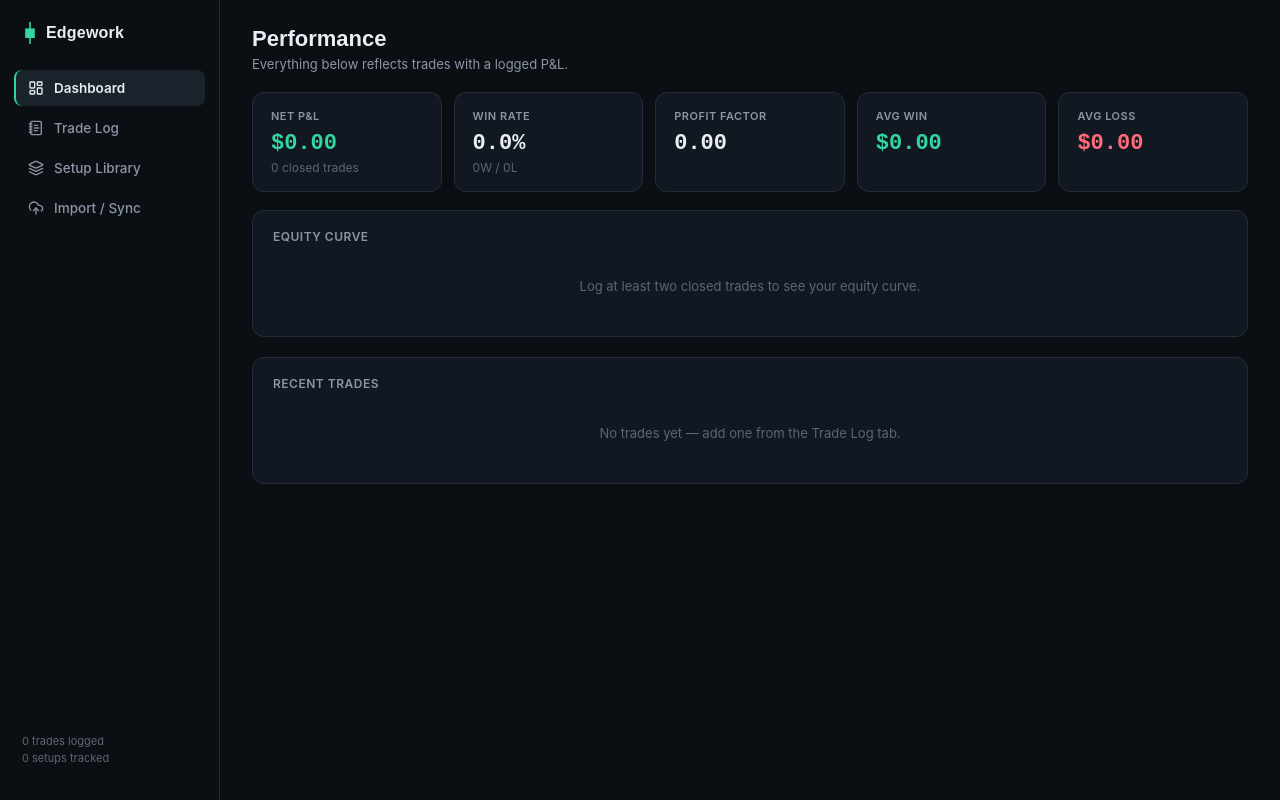
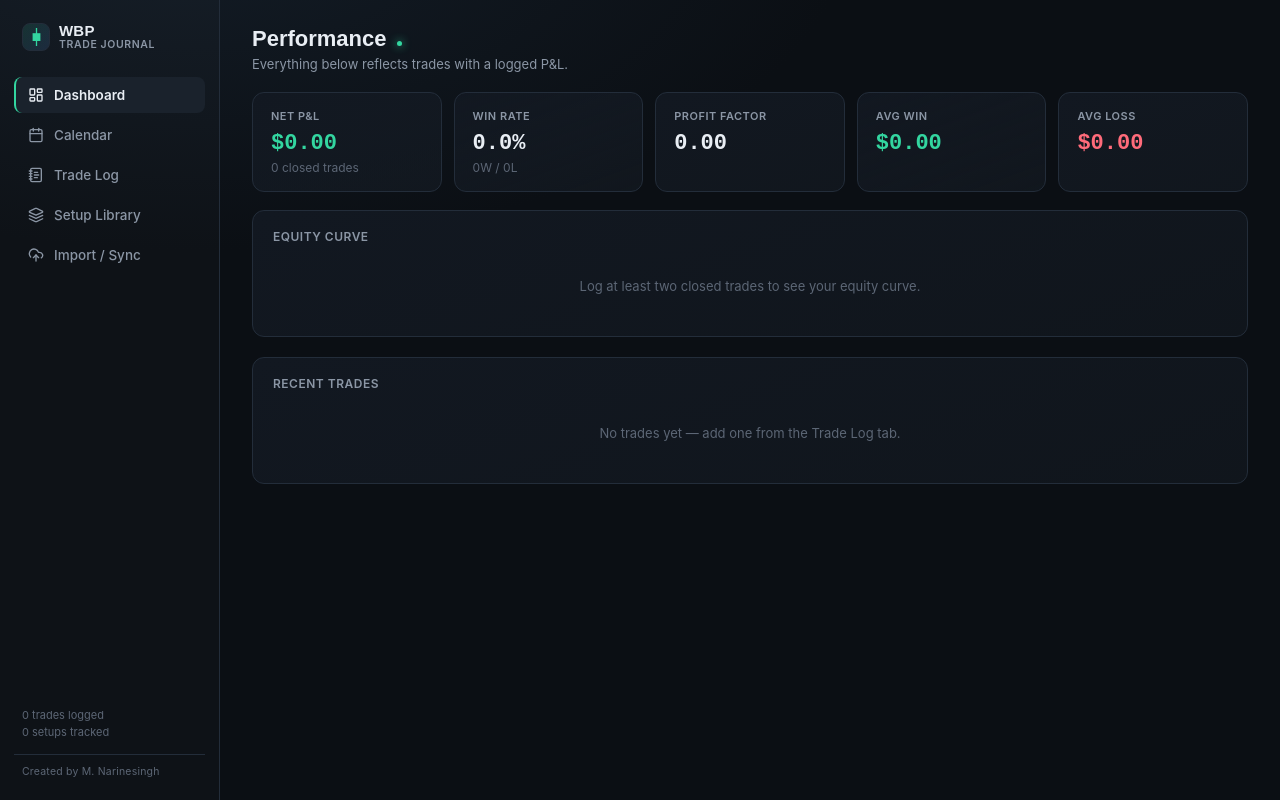
Before and after one commit to mjn90AI/stackblitz-starters-2at7a4dc, a React (Vite) app in the folder trading-journal/src/renderer/: page / in a window 1280 px wide. Built offline with nearby package versions, Linux system fonts and the light colour scheme.

Commit message:
Update App.jsx

```diff
--- a/trading-journal/src/renderer/src/App.jsx
+++ b/trading-journal/src/renderer/src/App.jsx
@@ -6,7 +6,8 @@ import {
 import Papa from "papaparse";
 import {
   LayoutDashboard, NotebookText, Layers, UploadCloud, Plus, Trash2,
-  X, TrendingUp, TrendingDown, Save, ChevronDown, ChevronUp, Info
+  X, TrendingUp, TrendingDown, Save, ChevronDown, ChevronUp, Info,
+  Calendar as CalendarIcon, ChevronLeft, ChevronRight
 } from "lucide-react";
 
 /* ---------------------------------------------------------
@@ -84,7 +85,10 @@ function Btn({ children, onClick, variant = "ghost", style, type = "button" }) {
 
 function StatCard({ label, value, sub, positive }) {
   return (
-    <div style={{ background: COLORS.bg1, border: `1px solid ${COLORS.border}`, borderRadius: 12, padding: "16px 18px", flex: 1, minWidth: 150 }}>
+    <div className="card-hover" style={{
+      background: `linear-gradient(160deg, ${COLORS.bg1} 0%, ${COLORS.bg2}66 100%)`,
+      border: `1px solid ${COLORS.border}`, borderRadius: 12, padding: "16px 18px", flex: 1, minWidth: 150,
+    }}>
       <div style={{ fontSize: 11, textTransform: "uppercase", letterSpacing: 0.5, color: COLORS.mid, fontWeight: 600, marginBottom: 8 }}>{label}</div>
       <div style={{ fontFamily: "IBM Plex Mono, monospace", fontSize: 22, fontWeight: 600, color: positive === undefined ? COLORS.hi : positive ? COLORS.long : COLORS.short }}>{value}</div>
       {sub && <div style={{ fontSize: 12, color: COLORS.low, marginTop: 4 }}>{sub}</div>}
@@ -216,6 +220,7 @@ export default function TradingJournal() {
 
   const NAV = [
     { id: "dashboard", label: "Dashboard", icon: LayoutDashboard },
+    { id: "calendar", label: "Calendar", icon: CalendarIcon },
     { id: "log", label: "Trade Log", icon: NotebookText },
     { id: "setups", label: "Setup Library", icon: Layers },
     { id: "import", label: "Import / Sync", icon: UploadCloud },
@@ -223,7 +228,8 @@ export default function TradingJournal() {
 
   return (
     <div style={{
-      background: COLORS.bg0, minHeight: "100%", display: "flex", color: COLORS.hi,
+      background: `radial-gradient(1200px 600px at 15% -10%, #131C26 0%, ${COLORS.bg0} 55%)`,
+      minHeight: "100%", display: "flex", color: COLORS.hi,
       fontFamily: "Inter, sans-serif", fontSize: 14,
     }}>
       <style>{`
@@ -237,19 +243,30 @@ export default function TradingJournal() {
         tr:hover td { background: ${COLORS.bg1}; }
         input:focus, textarea:focus, select:focus { border-color: ${COLORS.info} !important; }
         input[type=file] { color: ${COLORS.mid}; }
+        .navitem:hover { background: ${COLORS.bg2}; color: ${COLORS.hi} !important; }
+        .card-hover { transition: transform .15s ease, box-shadow .15s ease, border-color .15s ease; }
+        .card-hover:hover { transform: translateY(-1px); border-color: ${COLORS.bg3} !important; box-shadow: 0 8px 24px rgba(0,0,0,0.35); }
       `}</style>
 
       {/* Sidebar */}
-      <div style={{ width: 220, borderRight: `1px solid ${COLORS.border}`, padding: "22px 14px", display: "flex", flexDirection: "column", gap: 4, flexShrink: 0 }}>
-        <div style={{ display: "flex", alignItems: "center", gap: 8, padding: "0 8px 22px" }}>
-          <CandleIcon color={COLORS.long} size={16} />
-          <span style={{ fontFamily: "Space Grotesk, sans-serif", fontWeight: 700, fontSize: 16, letterSpacing: 0.2 }}>Edgework</span>
+      <div style={{ width: 220, borderRight: `1px solid ${COLORS.border}`, padding: "22px 14px", display: "flex", flexDirection: "column", gap: 4, flexShrink: 0, background: "rgba(255,255,255,0.012)" }}>
+        <div style={{ display: "flex", alignItems: "center", gap: 9, padding: "0 8px 22px" }}>
+          <div style={{
+            width: 28, height: 28, borderRadius: 8, display: "flex", alignItems: "center", justifyContent: "center",
+            background: `linear-gradient(135deg, ${COLORS.long}22, ${COLORS.info}22)`, border: `1px solid ${COLORS.border}`,
+          }}>
+            <CandleIcon color={COLORS.long} size={13} />
+          </div>
+          <div style={{ display: "flex", flexDirection: "column", lineHeight: 1.15 }}>
+            <span style={{ fontFamily: "Space Grotesk, sans-serif", fontWeight: 700, fontSize: 15, letterSpacing: 0.2 }}>WBP</span>
+            <span style={{ fontSize: 10.5, color: COLORS.mid, fontWeight: 600, letterSpacing: 0.6, textTransform: "uppercase" }}>Trade Journal</span>
+          </div>
         </div>
         {NAV.map(n => {
           const Icon = n.icon;
           const active = tab === n.id;
           return (
-            <div key={n.id} onClick={() => setTab(n.id)}
+            <div key={n.id} className="navitem" onClick={() => setTab(n.id)}
               style={{
                 display: "flex", alignItems: "center", gap: 10, padding: "10px 12px", borderRadius: 8,
                 cursor: "pointer", color: active ? COLORS.hi : COLORS.mid,
@@ -260,14 +277,18 @@ export default function TradingJournal() {
             </div>
           );
         })}
-        <div style={{ marginTop: "auto", padding: "12px 8px", fontSize: 11, color: COLORS.low, lineHeight: 1.5 }}>
+        <div style={{ marginTop: "auto", padding: "12px 8px 4px", fontSize: 11, color: COLORS.low, lineHeight: 1.5 }}>
           {trades.length} trades logged<br />{setups.length} setups tracked
+        </div>
+        <div style={{ padding: "10px 8px 0", marginTop: 6, borderTop: `1px solid ${COLORS.border}`, fontSize: 10.5, color: COLORS.low, letterSpacing: 0.2 }}>
+          Created by M. Narinesingh
         </div>
       </div>
 
       {/* Main */}
       <div style={{ flex: 1, padding: "26px 32px", overflowY: "auto", maxHeight: "100vh" }}>
         {tab === "dashboard" && <Dashboard stats={stats} trades={trades} />}
+        {tab === "calendar" && <CalendarView trades={trades} />}
         {tab === "log" && (
           <TradeLog
             trades={trades} setTrades={setTrades}
@@ -309,7 +330,10 @@ function Dashboard({ stats, trades }) {
   const recent = trades.slice(0, 6);
   return (
     <div>
-      <h1 style={{ fontFamily: "Space Grotesk, sans-serif", fontSize: 22, margin: "0 0 4px" }}>Performance</h1>
+      <div style={{ display: "flex", alignItems: "baseline", gap: 10, marginBottom: 4 }}>
+        <h1 style={{ fontFamily: "Space Grotesk, sans-serif", fontSize: 22, margin: 0 }}>Performance</h1>
+        <span style={{ height: 5, width: 5, borderRadius: "50%", background: COLORS.long, boxShadow: `0 0 8px ${COLORS.long}` }} />
+      </div>
       <p style={{ color: COLORS.mid, margin: "0 0 20px", fontSize: 13 }}>Everything below reflects trades with a logged P&L.</p>
 
       <div style={{ display: "flex", gap: 12, flexWrap: "wrap", marginBottom: 18 }}>
@@ -320,7 +344,7 @@ function Dashboard({ stats, trades }) {
         <StatCard label="Avg Loss" value={fmt$(stats.avgLoss)} positive={false} />
       </div>
 
-      <div style={{ background: COLORS.bg1, border: `1px solid ${COLORS.border}`, borderRadius: 12, padding: "18px 20px", marginBottom: 20 }}>
+      <div className="card-hover" style={{ background: `linear-gradient(160deg, ${COLORS.bg1} 0%, ${COLORS.bg2}55 100%)`, border: `1px solid ${COLORS.border}`, borderRadius: 12, padding: "18px 20px", marginBottom: 20 }}>
         <div style={{ fontSize: 12, textTransform: "uppercase", letterSpacing: 0.5, color: COLORS.mid, fontWeight: 600, marginBottom: 10 }}>Equity Curve</div>
         {stats.curve.length > 1 ? (
           <ResponsiveContainer width="100%" height={220}>
@@ -345,7 +369,7 @@ function Dashboard({ stats, trades }) {
         )}
       </div>
 
-      <div style={{ background: COLORS.bg1, border: `1px solid ${COLORS.border}`, borderRadius: 12, padding: "18px 20px" }}>
+      <div className="card-hover" style={{ background: `linear-gradient(160deg, ${COLORS.bg1} 0%, ${COLORS.bg2}55 100%)`, border: `1px solid ${COLORS.border}`, borderRadius: 12, padding: "18px 20px" }}>
         <div style={{ fontSize: 12, textTransform: "uppercase", letterSpacing: 0.5, color: COLORS.mid, fontWeight: 600, marginBottom: 10 }}>Recent Trades</div>
         {recent.length ? (
           <table>
@@ -364,6 +388,117 @@ function Dashboard({ stats, trades }) {
             </tbody>
           </table>
         ) : <EmptyState text="No trades yet — add one from the Trade Log tab." />}
+      </div>
+    </div>
+  );
+}
+
+function CalendarView({ trades }) {
+  const [cursor, setCursor] = useState(() => { const d = new Date(); return new Date(d.getFullYear(), d.getMonth(), 1); });
+
+  const dayStats = useMemo(() => {
+    const map = {};
+    for (const t of trades) {
+      if (t.pnl === "" || isNaN(parseFloat(t.pnl))) continue;
+      const key = t.date;
+      if (!map[key]) map[key] = { pnl: 0, count: 0 };
+      map[key].pnl += parseFloat(t.pnl);
+      map[key].count += 1;
+    }
+    return map;
+  }, [trades]);
+
+  const year = cursor.getFullYear(), month = cursor.getMonth();
+  const monthLabel = cursor.toLocaleDateString(undefined, { month: "long", year: "numeric" });
+  const startWeekday = new Date(year, month, 1).getDay();
+  const daysInMonth = new Date(year, month + 1, 0).getDate();
+
+  const cells = [];
+  for (let i = 0; i < startWeekday; i++) cells.push(null);
+  for (let d = 1; d <= daysInMonth; d++) cells.push(d);
+  while (cells.length % 7 !== 0) cells.push(null);
+  const weeks = [];
+  for (let i = 0; i < cells.length; i += 7) weeks.push(cells.slice(i, i + 7));
+
+  const pad = (n) => String(n).padStart(2, "0");
+  const keyFor = (d) => `${year}-${pad(month + 1)}-${pad(d)}`;
+
+  let monthTotal = 0;
+  for (let d = 1; d <= daysInMonth; d++) { const s = dayStats[keyFor(d)]; if (s) monthTotal += s.pnl; }
+
+  const today = new Date();
+  const isToday = (d) => d && today.getFullYear() === year && today.getMonth() === month && today.getDate() === d;
+
+  const goToday = () => { const now = new Date(); setCursor(new Date(now.getFullYear(), now.getMonth(), 1)); };
+  const prevMonth = () => setCursor(new Date(year, month - 1, 1));
+  const nextMonth = () => setCursor(new Date(year, month + 1, 1));
+
+  return (
+    <div>
+      <div style={{ display: "flex", alignItems: "center", justifyContent: "space-between", marginBottom: 18, flexWrap: "wrap", gap: 12 }}>
+        <div>
+          <h1 style={{ fontFamily: "Space Grotesk, sans-serif", fontSize: 22, margin: "0 0 4px" }}>Calendar</h1>
+          <p style={{ color: COLORS.mid, margin: 0, fontSize: 13 }}>Daily P&L at a glance — green for winning days, red for losing days.</p>
+        </div>
+        <div style={{ display: "flex", alignItems: "center", gap: 10 }}>
+          <Btn onClick={goToday}>Today</Btn>
+          <div style={{ display: "flex", alignItems: "center", gap: 2 }}>
+            <div onClick={prevMonth} style={{ padding: 8, borderRadius: 8, cursor: "pointer", color: COLORS.mid, border: `1px solid ${COLORS.border}` }}><ChevronLeft size={15} /></div>
+            <div onClick={nextMonth} style={{ padding: 8, borderRadius: 8, cursor: "pointer", color: COLORS.mid, border: `1px solid ${COLORS.border}`, marginLeft: 4 }}><ChevronRight size={15} /></div>
+          </div>
+          <span style={{ fontFamily: "Space Grotesk, sans-serif", fontWeight: 600, fontSize: 16 }}>{monthLabel}</span>
+          <span style={{ fontFamily: "IBM Plex Mono, monospace", fontWeight: 600, fontSize: 15, color: monthTotal >= 0 ? COLORS.long : COLORS.short }}>{fmt$(monthTotal)}</span>
+        </div>
+      </div>
+
+      <div style={{ display: "grid", gridTemplateColumns: "repeat(7, 1fr) 130px", gap: 8 }}>
+        {["SUN", "MON", "TUE", "WED", "THU", "FRI", "SAT"].map(d => (
+          <div key={d} style={{ fontSize: 10.5, fontWeight: 700, letterSpacing: 0.6, color: COLORS.low, textAlign: "center", paddingBottom: 2 }}>{d}</div>
+        ))}
+        <div />
+
+        {weeks.map((week, wi) => {
+          let weekPnl = 0, weekCount = 0, weekHasData = false;
+          week.forEach(d => { if (d) { const s = dayStats[keyFor(d)]; if (s) { weekPnl += s.pnl; weekCount += s.count; weekHasData = true; } } });
+          return (
+            <React.Fragment key={wi}>
+              {week.map((d, di) => {
+                if (!d) return <div key={di} style={{ minHeight: 92, borderRadius: 10, background: "transparent" }} />;
+                const s = dayStats[keyFor(d)];
+                const win = s && s.pnl > 0, loss = s && s.pnl < 0;
+                return (
+                  <div key={di} className="card-hover" style={{
+                    minHeight: 92, borderRadius: 10, padding: "8px 10px",
+                    background: win ? "rgba(51,214,160,0.14)" : loss ? "rgba(255,107,122,0.14)" : COLORS.bg1,
+                    border: `1px solid ${win ? "rgba(51,214,160,0.35)" : loss ? "rgba(255,107,122,0.35)" : COLORS.border}`,
+                    outline: isToday(d) ? `1.5px solid ${COLORS.info}` : "none",
+                    display: "flex", flexDirection: "column", justifyContent: "space-between",
+                  }}>
+                    <span style={{ fontSize: 12, fontWeight: isToday(d) ? 700 : 500, color: isToday(d) ? COLORS.info : COLORS.mid }}>{d}</span>
+                    {s && (
+                      <div>
+                        <div style={{ fontFamily: "IBM Plex Mono, monospace", fontWeight: 700, fontSize: 13.5, color: win ? COLORS.long : COLORS.short }}>{fmt$(s.pnl)}</div>
+                        <div style={{ fontSize: 10.5, color: COLORS.mid }}>{s.count} trade{s.count === 1 ? "" : "s"}</div>
+                      </div>
+                    )}
+                  </div>
+                );
+              })}
+              <div style={{
+                minHeight: 92, borderRadius: 10, padding: "8px 12px", display: "flex", flexDirection: "column", justifyContent: "center",
+                background: weekHasData ? (weekPnl >= 0 ? "rgba(51,214,160,0.08)" : "rgba(255,107,122,0.08)") : "transparent",
+                border: weekHasData ? `1px solid ${COLORS.border}` : "1px solid transparent",
+              }}>
+                {weekHasData ? (
+                  <>
+                    <div style={{ fontFamily: "IBM Plex Mono, monospace", fontWeight: 700, fontSize: 14, color: weekPnl >= 0 ? COLORS.long : COLORS.short }}>{fmt$(weekPnl)}</div>
+                    <div style={{ fontSize: 10.5, color: COLORS.mid, marginTop: 2 }}>{weekCount} trade{weekCount === 1 ? "" : "s"}</div>
+                  </>
+                ) : null}
+              </div>
+            </React.Fragment>
+          );
+        })}
       </div>
     </div>
   );
```
